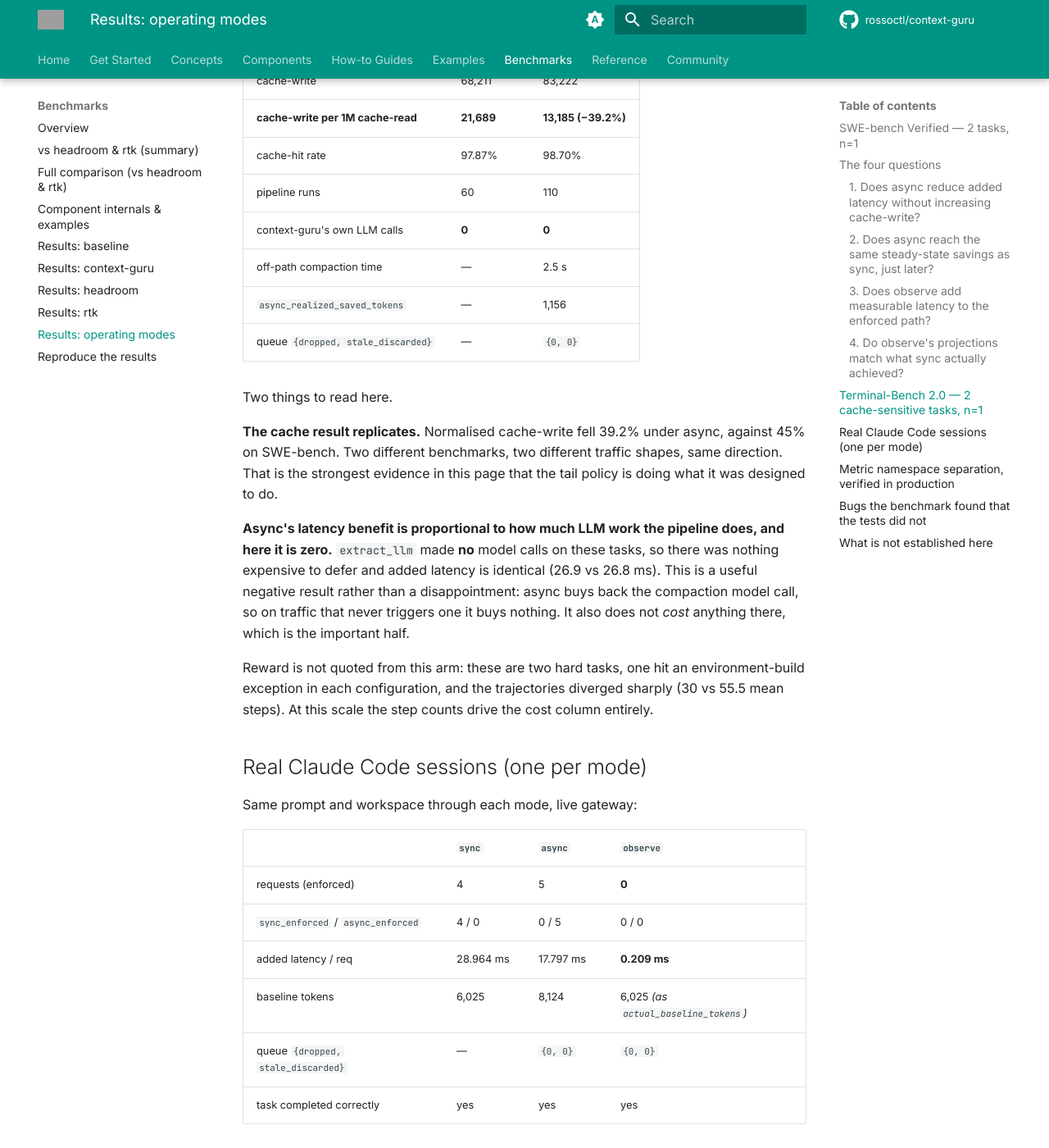
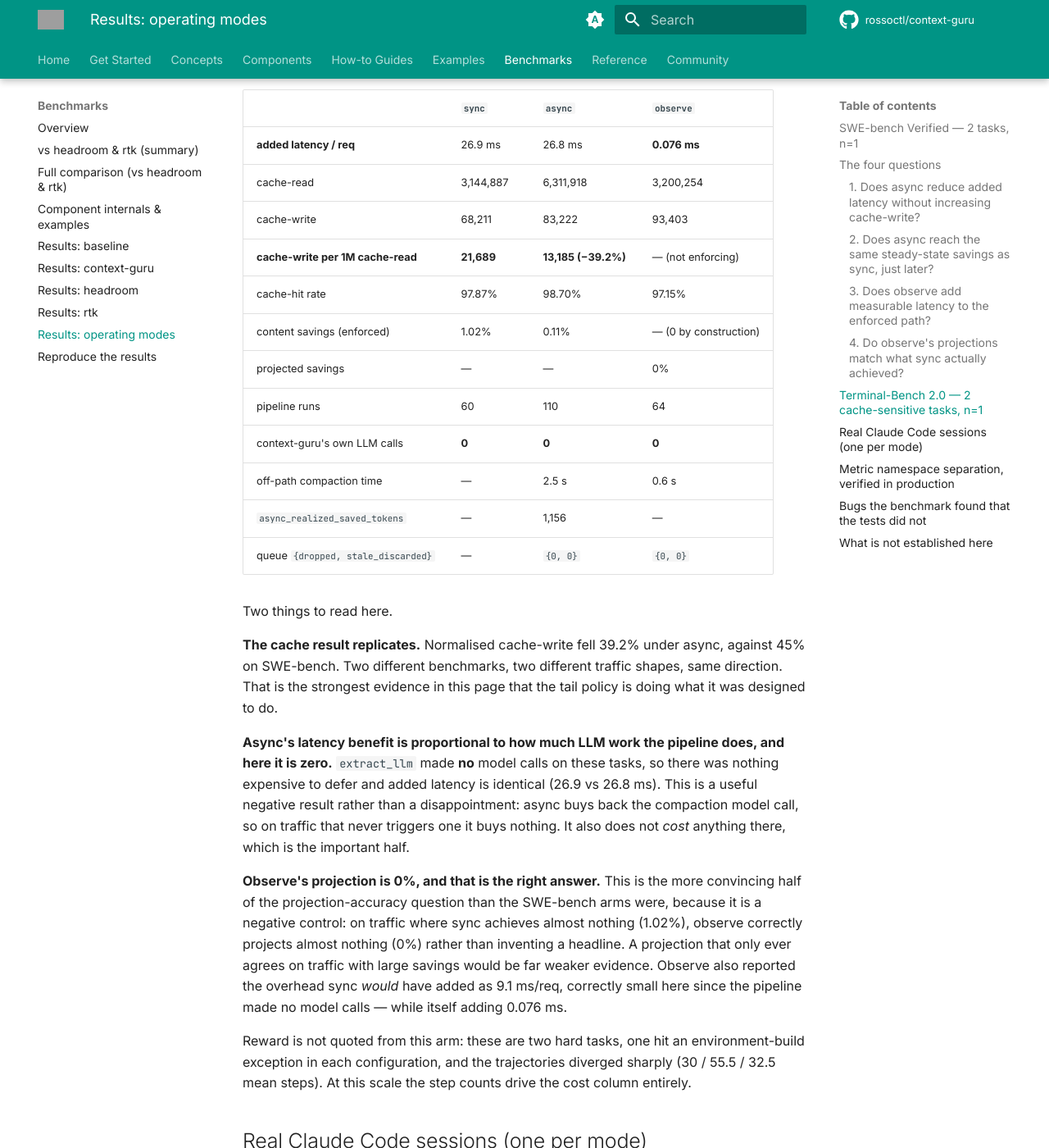
Before and after one commit to itay-nakash/context-guru, an MkDocs documentation site: the page built from docs/results/operating-modes.md, in a window 1280 px wide and 1400 px high, scrolled down 3831 px. Shown: the whole window at 82% size. Built offline with MkDocs 1.6.1 and Material for MkDocs 9.7.7, drawn with Linux system fonts in a browser that asks for light colours; comment, search, counter and statistics services are not loaded; some of the changed text lies outside the part shown; grey boxes are pictures that could not be loaded.

Commit message:
docs(results): complete the Terminal-Bench table — observe projects 0% where sync saved 1%
Final arm of nine. Observe added 0.076 ms/req to the enforced path (against sync's
26.9 ms) with every enforced aggregate at zero, and projected 0% savings.

That 0% is the point, and it is stronger evidence than the SWE-bench agreement was: a
negative control. On traffic where sync achieves almost nothing, observe correctly
reports almost nothing instead of inventing a headline. A projection that only ever
agreed on high-savings traffic would be far weaker. It also correctly reported the
overhead sync WOULD have added as 9.1 ms — small here because the pipeline made no
model calls.

Signed-off-by: Osher-Elhadad <Osher.Elhadad@ibm.com>

```diff
--- a/docs/results/operating-modes.md
+++ b/docs/results/operating-modes.md
@@ -5,9 +5,10 @@
 $2.50/M · output $10/M) recomputed from each trial's token tiers. See
 [REPRODUCE.md](REPRODUCE.md).
 
-**Scale caveat, stated up front.** These are 2-task arms (n=1) — enough to validate
-the *mechanism* and to answer the latency and cache questions, nowhere near enough for
-a cost or solve-rate claim. The 50-task arms in the other results pages are the ones to
+**Scale caveat, stated up front.** Nine trials total: 2 SWE-bench tasks and 2
+Terminal-Bench tasks per mode at n=1, plus one real Claude Code session per mode. Enough
+to validate the *mechanism* and to answer the latency and cache questions, nowhere near
+enough for a cost or solve-rate claim. The 50-task arms in the other results pages are the ones to
 cite for savings. What is measured here is whether each mode does what it says.
 
 ## SWE-bench Verified — 2 tasks, n=1
@@ -118,27 +119,35 @@
   and is documented as one.
 - 2 tasks at n=1 cannot separate a real bias from trajectory noise.
 
-The controlled same-traffic test is the strong evidence for agreement; the benchmark
-arms are consistent with it but too small to confirm it independently. A 50-task paired
-run is the honest next step.
+The Terminal-Bench arms add a **negative control**, which is the more convincing shape of
+this evidence: there sync achieved 1.02% and observe projected **0%** — on traffic with
+almost nothing to save, observe correctly reports almost nothing rather than inventing a
+number. A projection that only ever agreed on high-savings traffic would be far weaker.
+
+So: the controlled same-traffic test shows exact agreement, Terminal-Bench shows correct
+agreement near zero, and the SWE-bench arms are consistent but too small and too
+differently-shaped to confirm independently. A 50-task paired run is the honest next
+step.
 
 ## Terminal-Bench 2.0 — 2 cache-sensitive tasks, n=1
 
 A second, independent benchmark, and the reason it is worth reporting despite being
 even smaller: it replicates the cache-write result on different traffic.
 
-| | `sync` | `async` |
-|---|---|---|
-| added latency / req | 26.9 ms | 26.8 ms |
-| cache-read | 3,144,887 | 6,311,918 |
-| cache-write | 68,211 | 83,222 |
-| **cache-write per 1M cache-read** | **21,689** | **13,185 (−39.2%)** |
-| cache-hit rate | 97.87% | 98.70% |
-| pipeline runs | 60 | 110 |
-| context-guru's own LLM calls | **0** | **0** |
-| off-path compaction time | — | 2.5 s |
-| `async_realized_saved_tokens` | — | 1,156 |
-| queue `{dropped, stale_discarded}` | — | `{0, 0}` |
+| | `sync` | `async` | `observe` |
+|---|---|---|---|
+| **added latency / req** | 26.9 ms | 26.8 ms | **0.076 ms** |
+| cache-read | 3,144,887 | 6,311,918 | 3,200,254 |
+| cache-write | 68,211 | 83,222 | 93,403 |
+| **cache-write per 1M cache-read** | **21,689** | **13,185 (−39.2%)** | — (not enforcing) |
+| cache-hit rate | 97.87% | 98.70% | 97.15% |
+| content savings (enforced) | 1.02% | 0.11% | — (0 by construction) |
+| projected savings | — | — | 0% |
+| pipeline runs | 60 | 110 | 64 |
+| context-guru's own LLM calls | **0** | **0** | **0** |
+| off-path compaction time | — | 2.5 s | 0.6 s |
+| `async_realized_saved_tokens` | — | 1,156 | — |
+| queue `{dropped, stale_discarded}` | — | `{0, 0}` | `{0, 0}` |
 
 Two things to read here.
 
@@ -154,9 +163,19 @@
 model call, so on traffic that never triggers one it buys nothing. It also does not
 *cost* anything there, which is the important half.
 
+**Observe's projection is 0%, and that is the right answer.** This is the more
+convincing half of the projection-accuracy question than the SWE-bench arms were,
+because it is a negative control: on traffic where sync achieves almost nothing (1.02%),
+observe correctly projects almost nothing (0%) rather than inventing a headline. A
+projection that only ever agrees on traffic with large savings would be far weaker
+evidence. Observe also reported the overhead sync *would* have added as 9.1 ms/req,
+correctly small here since the pipeline made no model calls — while itself adding
+0.076 ms.
+
 Reward is not quoted from this arm: these are two hard tasks, one hit an
 environment-build exception in each configuration, and the trajectories diverged sharply
-(30 vs 55.5 mean steps). At this scale the step counts drive the cost column entirely.
+(30 / 55.5 / 32.5 mean steps). At this scale the step counts drive the cost column
+entirely.
 
 ## Real Claude Code sessions (one per mode)
 
```
